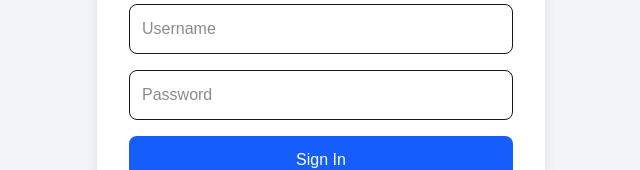
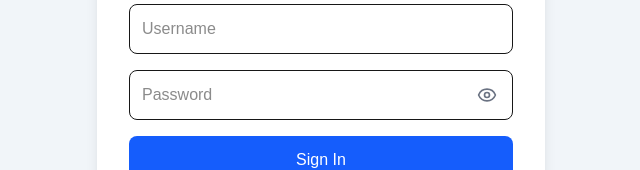
Before and after one commit to kridayslifestyle/masaz_crm_frontend, a Next.js app: page /login in a window 1280 px wide. Shown: the part 336-506 px from the top of the page, without its empty margins (319-959 px from the left). Built offline with nearby package versions, Linux system fonts and the light colour scheme.

Commit message:
Add APScheduler dependency

```diff
--- a/package.json
+++ b/package.json
@@ -15,7 +15,7 @@
     "js-cookie": "^3.0.8",
     "jspdf": "^4.2.1",
     "jspdf-autotable": "^5.0.8",
-    "lucide-react": "^1.17.0",
+    "lucide-react": "^1.25.0",
     "next": "16.2.7",
     "react": "19.2.4",
     "react-dom": "19.2.4",
--- a/src/app/login/page.tsx
+++ b/src/app/login/page.tsx
@@ -4,6 +4,7 @@
 import { useRouter } from "next/navigation";
 import Cookies from "js-cookie";
 import { api } from "@/services/api";
+import { Eye, EyeOff } from "lucide-react";
 
 export default function LoginPage() {
   const router = useRouter();
@@ -13,6 +14,7 @@
 
   const [loading, setLoading] = useState(false);
   const [error, setError] = useState("");
+  const [showPassword, setShowPassword] = useState(false);
 
   const handleLogin = async (e: React.FormEvent) => {
     e.preventDefault();
@@ -63,13 +65,23 @@
             onChange={(e) => setUsername(e.target.value)}
           />
 
-          <input
-            type="password"
-            placeholder="Password"
-            className="w-full border rounded-lg p-3"
-            value={password}
-            onChange={(e) => setPassword(e.target.value)}
-          />
+          <div className="relative">
+            <input
+              type={showPassword ? "text" : "password"}
+              placeholder="Password"
+              className="w-full border rounded-lg p-3 pr-12"
+              value={password}
+              onChange={(e) => setPassword(e.target.value)}
+            />
+
+            <button
+              type="button"
+              onClick={() => setShowPassword(!showPassword)}
+              className="absolute inset-y-0 right-0 flex items-center px-4 text-gray-500 hover:text-gray-700"
+            >
+              {showPassword ? <EyeOff size={20} /> : <Eye size={20} />}
+            </button>
+          </div>
 
           {error && <div className="text-red-500 text-sm">{error}</div>}
 
```
Also changed, not shown: 1 other file (tests, documents, lock files or other folders).
